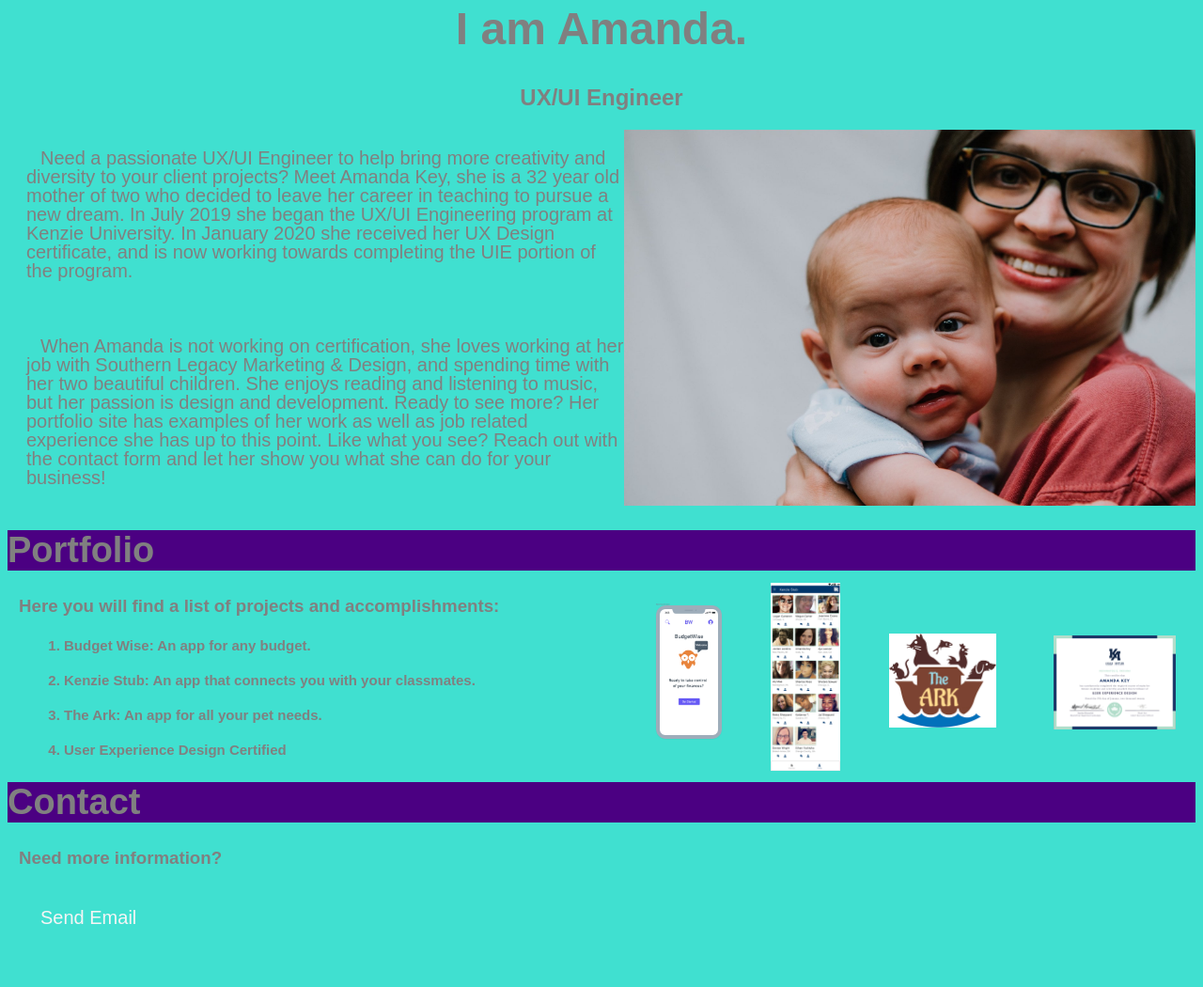
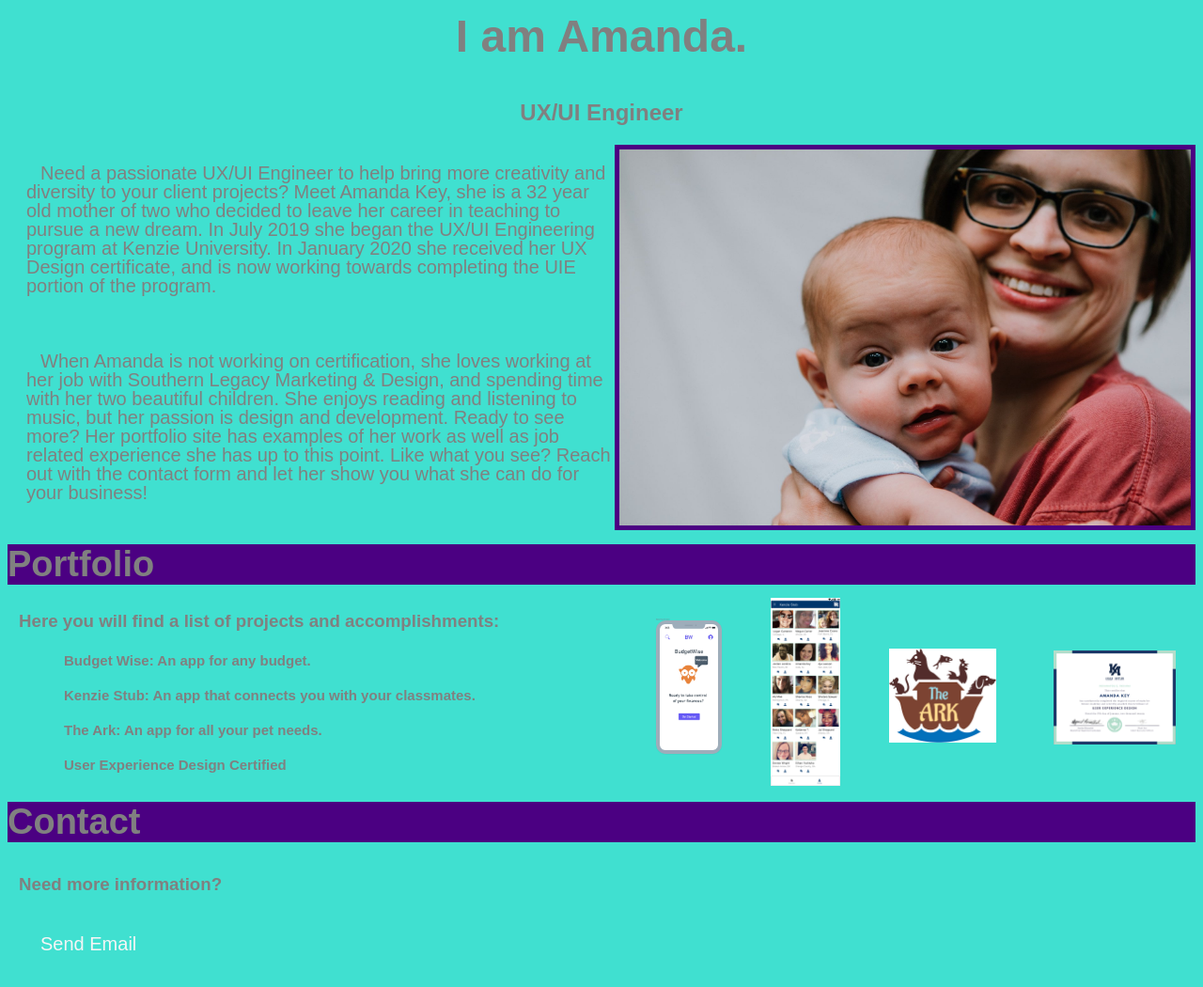
Before and after one commit to ankey87/newmockwebsite, a plain HTML site: page index.html in a window 1280 px wide. Shown: the part 166-1216 px from the top of the page at 94% size. Before the commit the page ends 1192 px from the top, so only its background shows below. Drawn offline with Linux system fonts and the light colour scheme.

Commit message:
added more styles

```diff
--- a/index.css
+++ b/index.css
@@ -42,6 +42,8 @@ p {
 #portfolio {
     font-size: 38px;
     background-color: indigo;
+    margin-top: none;
+    margin-bottom: none;
 }
 h3 {
     text-indent: 10px;
@@ -81,3 +83,11 @@ h3 {
     left: 245px;
     top: -150px;
 }
+ul {
+    list-style: none;
+}
+#main-image{
+    border: solid;
+    border-color: indigo;
+    border-width: 5px;
+}
--- a/index.html
+++ b/index.html
@@ -13,7 +13,7 @@
         <span id="nav"><a href="#contact">Contact</a></span>
     </div>
 <body>
-    <h1 id ="home" class="main-head">I am Amanda.</h1>
+   <section><h1 id ="home" class="main-head">I am Amanda.</h1>
    <h2 class="subtitle">UX/UI Engineer</h2>
    <img id ="main-image" src="./images/amandaezra.jpg" alt="Image of Amanda">
         <p>Need a passionate UX/UI Engineer to help bring more creativity and diversity to your client projects?
@@ -24,10 +24,11 @@
         time with her two beautiful children. She enjoys reading and listening to music, but her passion is design and development.
         Ready to see more? Her portfolio site has examples of her work as well as job related experience she has up to this point.
         Like what you see? Reach out with the contact form and let her show you what she can do for your business!</p>
-     <h1 id="portfolio">Portfolio</h1>
+     </section>
+        <h1 id="portfolio">Portfolio</h1>
        <div class="p2">
      <h3>Here you will find a list of projects and accomplishments:</h3>
-            <ol>
+            <ul>
                 <li class="proj">Budget Wise: An app for any budget.</li>
                 <img id="budgetwise" src="./images/BudgetWise Master - Opening Screen@2x.png" alt="Budget Wise Opening Screen">
                 <li class="proj">Kenzie Stub: An app that connects you with your classmates.</li>
@@ -36,10 +37,12 @@
                 <img id="theark" src="./images/The Ark Logo.jpg" alt="The Ark Logo">
                 <li class="proj">User Experience Design Certified</li>
                 <img id="userexp" src="./images/UX Design Certificate.jpeg" alt="User Experience Design Certificate">
-            </ol>
+            </ul>
+            </section>
         </div>
-     <h1 id="contact">Contact</h1>
+     <section><h1 id="contact">Contact</h1>
      <h3>Need more information?</h3>
      <p><a id="email" href="mailto:ariaandezrasmom@gmail.com">Send Email</a></p>
+    </section>
 </body>
 </html>
```
